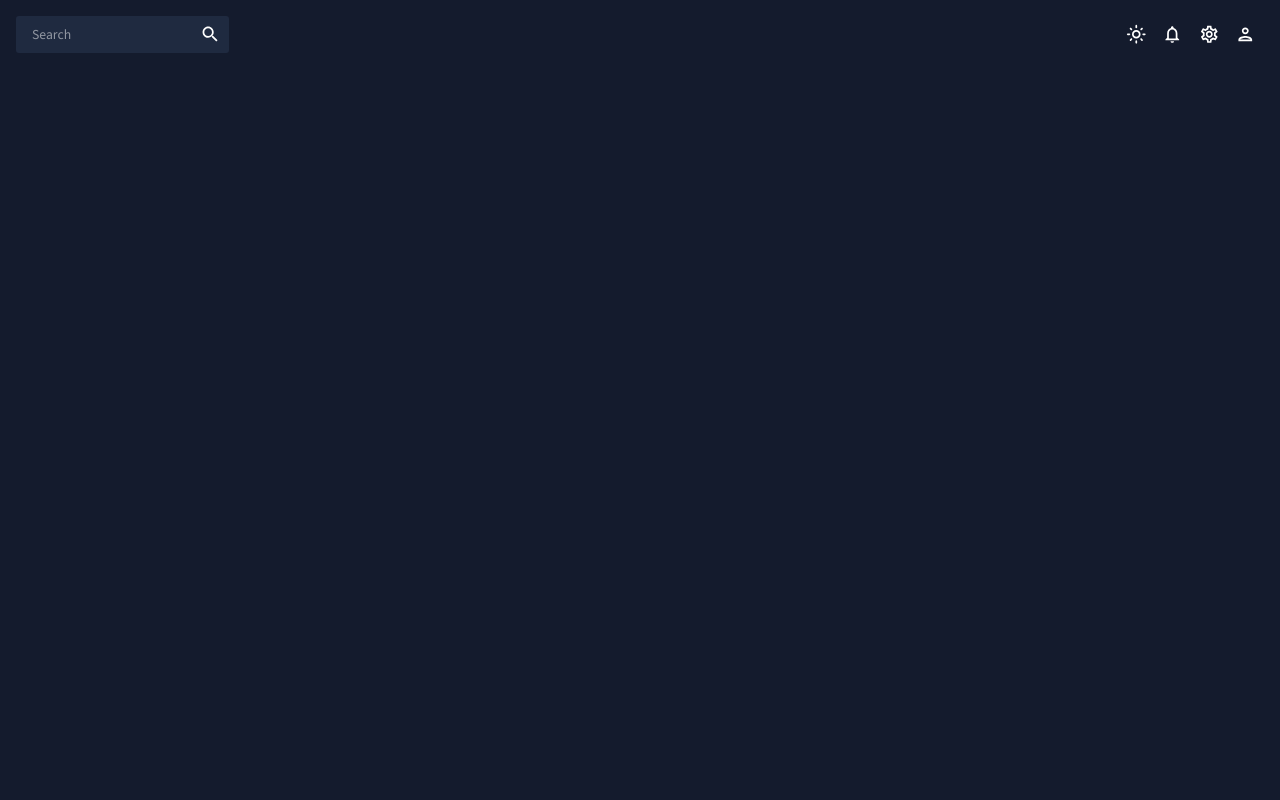
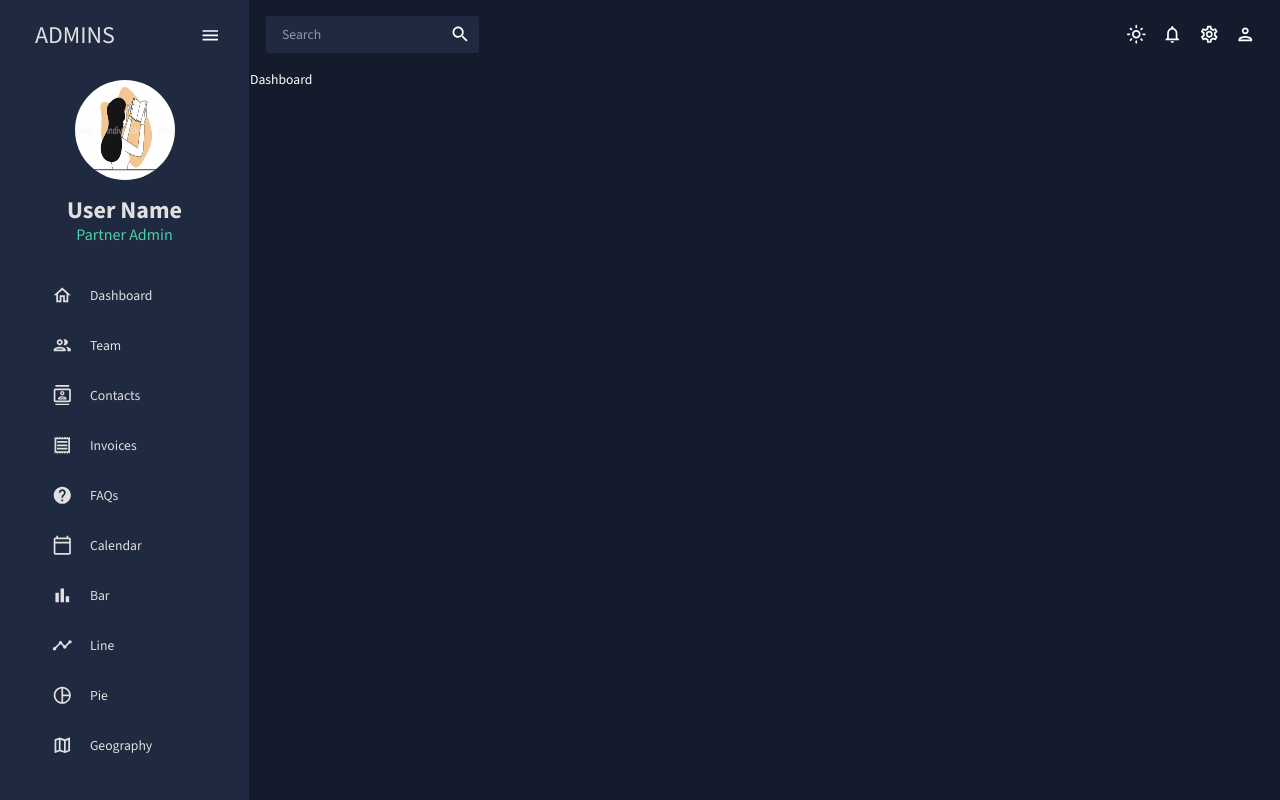
Before and after one commit to elshadayzb/react-dashboard, a React (Create React App) app: page / in a window 1280 px wide. Built offline with nearby package versions, Linux system fonts and the light colour scheme.

Commit message:
Implemented the sidebar menu  - routing isnot working

```diff
--- a/src/App.js
+++ b/src/App.js
@@ -13,6 +13,7 @@ import Bar from './pages/Bar';
 import Line from './pages/Line';
 import Pie from './pages/Pie';
 import Geography from './pages/Geography';
+import Calendar from './pages/Calendar';
 
 
 function App() {
@@ -23,8 +24,21 @@ function App() {
       <ThemeProvider theme={theme}>
         <CssBaseline />
         <div className="app">
+          <SidebarMenu />
           <main className="content">
             <Topbar />
+            <Routes>
+              <Route path="/" element={<Dashboard />} />
+              <Route path="/team" element={<Team />} />
+              <Route path="/contacts" element={<Contacts />} />
+              <Route path="/invoices" element={<Invoices />} />
+              <Route path="/faq" element={<FAQ />} />
+              <Route path="/form" element={<Form />} />
+              <Route path="/line" element={<Line />} />
+              <Route path="/bar" element={<Bar />} />
+              <Route path="/pie" element={<Pie />} />
+              <Route path="/geography" element={<Geography/>} />
+            </Routes>
           </main>
         </div>
       </ThemeProvider>
--- /dev/null
+++ b/src/components/menuItem/Item.js
@@ -0,0 +1,22 @@
+import { Link } from "react-router-dom";
+import { useTheme, Typography } from "@mui/material";
+import { MenuItem } from 'react-pro-sidebar';
+import { colorTokens } from "../../theme";
+
+export default function Item({title, to, icon, selected, setSelected}){
+    const theme = useTheme();
+    const colors = colorTokens(theme.palette.mode);
+    return (
+        <MenuItem
+            active={selected === title}
+            style={{color: colors.grey[100]}}
+            onClick={() => setSelected(title)}
+            icon={icon}
+        >
+            <Typography>
+                {title}
+            </Typography>
+            <Link to={to} />
+        </MenuItem>
+    )
+}
--- /dev/null
+++ b/src/pages/Calendar.js
@@ -0,0 +1,8 @@
+
+export default function Calendar(){
+    return (
+        <div>
+            Calendar
+        </div>
+    )
+}
--- a/src/pages/global/Sidebar.js
+++ b/src/pages/global/Sidebar.js
@@ -1,9 +1,205 @@
-import React from 'react';
+import React, {useState} from 'react';
+import { Link } from 'react-router-dom';
+import { Sidebar, Menu, MenuItem } from 'react-pro-sidebar';
+import {Box, IconButton, Typography, useTheme} from '@mui/material';
+import { colorTokens } from '../../theme';
+import { HomeOutlined, PeopleOutlined, ContactsOutlined, ReceiptOutlined,
+         PersonOutlined, CalendarTodayOutlined, HelpOutlined, BarChartOutlined, PieChartOutlined,
+         TimelineOutlined, MenuOutlined, MapOutlined
+ } from '@mui/icons-material';
+import userPhoto from '../../assets/student 2.jpg';
+import Item from '../../components/menuItem/Item';
+
+/* function Item({title, to, icon, selected, setSelected}){
+    const theme = useTheme();
+    const colors = colorTokens(theme.palette.mode);
+    return (
+        <MenuItem
+            active={selected === title}
+            style={{color: colors.grey[100]}}
+            onClick={() => setSelected(title)}
+            icon={icon}
+        >
+            <Typography>{title}</Typography>
+            <Link to={to}/>
+        </MenuItem>
+    )
+} */
+
+const routes = [
+    {
+        title: "Dashboard",
+        to: "/",
+        icon: <HomeOutlined />
+    },
+    {
+        title: "Team",
+        to: "/team",
+        icon: <PeopleOutlined />
+    },
+    {
+        title: "Contacts",
+        to: "/contacts",
+        icon: <ContactsOutlined />
+    },
+    {
+        title: "Invoices",
+        to: "/invoices",
+        icon: <ReceiptOutlined />
+    },
+    {
+        title: "FAQs",
+        to: "/faq",
+        icon: <HelpOutlined />
+    },
+    {
+        title: "Calendar",
+        to: "/calendar",
+        icon: <CalendarTodayOutlined />
+    },
+    {
+        title: "Bar",
+        to: "/bar",
+        icon: <BarChartOutlined />
+    },
+    {
+        title: "Line",
+        to: "/line",
+        icon: <TimelineOutlined />
+    },
+    {
+        title: "Pie",
+        to: "/pie",
+        icon: <PieChartOutlined />
+    },
+    {
+        title: "Geography",
+        to: "/geography",
+        icon: <MapOutlined />
+    },
+
+]
 
 export default function SidebarMenu(){
+    const theme = useTheme();
+    const colors = colorTokens(theme.palette.mode);
+    const [isCollapsed, setIsCollapsed] = useState(false);
+    const [selected, setSelected] = useState('Dashboard');
+
+
     return(
-        <div>
-            Sidebar
-        </div>
+        <Box
+            sx={{
+                "& .ps-sidebar-root":{
+                    borderColor: "transparent !important"
+                },
+                "& .ps-sidebar-container": {
+                    background: `${colors.primary[400]} !important`
+                },
+                "& .ps-menu-icon":{
+                    backgroundColor: 'transparent !important'
+                },
+                "& .ps-menu-button": {
+                    padding: "5px 35x 5px 20px !important"
+                },
+                "& .ps-menu-button:hover": {
+                    color: "#868dfb !important"
+                },
+                "& .ps-menuitem-root.active": {
+                    color: "#6870fa !important"
+                }
+            }}
+        >
+
+            <Sidebar style={{height: "100%"}}>
+                <Menu>
+                    <MenuItem
+                        icon={isCollapsed ? <MenuOutlined/> : undefined}
+                        style={{
+                            margin: "10px 0 20px 0",
+                            color: colors.grey[100],
+                        }}
+                        onClick={() => setIsCollapsed(!isCollapsed)}
+                    >
+                        { !isCollapsed && (
+                            <Box
+                                sx={{
+                                    display: "flex",
+                                    justifyContent: "space-between",
+                                    alignItems: "center",
+                                    ml: "15px",
+                                }}
+                            >
+                                <Typography variant="h3" color={colors.grey[100]}>
+                                    ADMINS
+                                </Typography>
+                                <IconButton onClick={() => setIsCollapsed(!isCollapsed)}>
+                                    <MenuOutlined />
+                                </IconButton>
+                            </Box>
+
+                        )
+                        }
+                    </MenuItem>
+                    { !isCollapsed && (
+                        <Box sx={{mb: "25px", textAlign: "center"}}
+                        >
+                            <Box
+                            >
+                                <img
+                                    alt="User Profile"
+                                    src={userPhoto}
+                                    style={{
+                                        height: "100px",
+                                        width: "100px",
+                                        cursor: "pointer",
+                                        borderRadius: "50%"
+                                    }}
+                                />
+                            </Box>
+                            <Box>
+                                <Typography variant="h3" color={colors.grey[100]} fontWeight="bold"
+                                    sx={{m: "10px 0 0 0"}}
+                                >
+                                    User Name
+                                </Typography>
+                                <Typography variant="h5" color={colors.greenAccent[500]}>
+                                    Partner Admin
+                                </Typography>
+                            </Box>
+                        </Box>
+                    )}
+                    {/* Menu Items */}
+                    <Box sx={{pl: isCollapsed ? undefined : "10%"}}>
+                        {routes.map((route, index) => {
+                            return(
+                                <Item
+                                    title={route.title}
+                                    to={route.to}
+                                    icon={route.icon}
+                                    selected={selected}
+                                    setSelected={setSelected}
+                                />
+                            )
+                        })}
+
+                    </Box>
+
+                    {/* <MenuItem icon={<HomeOutlined />}>Dashboard</MenuItem>
+                    <MenuItem icon={<PeopleOutlined />}>Team</MenuItem>
+                    <MenuItem icon={<ContactsOutlined />}>Contacts</MenuItem>
+                    <MenuItem icon={<ReceiptOutlined />}>Invoices</MenuItem>
+                    <MenuItem icon={<HelpOutlined/>}>FAQ</MenuItem>
+                    <MenuItem icon={<CalendarTodayOutlined/>}>Calendar</MenuItem>
+                    <MenuItem icon={<BarChartOutlined />}>Bar</MenuItem>
+                    <MenuItem icon={<TimelineOutlined />}>Line</MenuItem>
+                    <MenuItem icon={<PieChartOutlined />}>Pie</MenuItem>
+                    <MenuItem icon={<MapOutlined />}>Geography</MenuItem> */}
+
+                </Menu>
+            </Sidebar>
+        </Box>
+
+
     );
 }
```
Also changed, not shown: src/assets/student 2.jpg (added).
